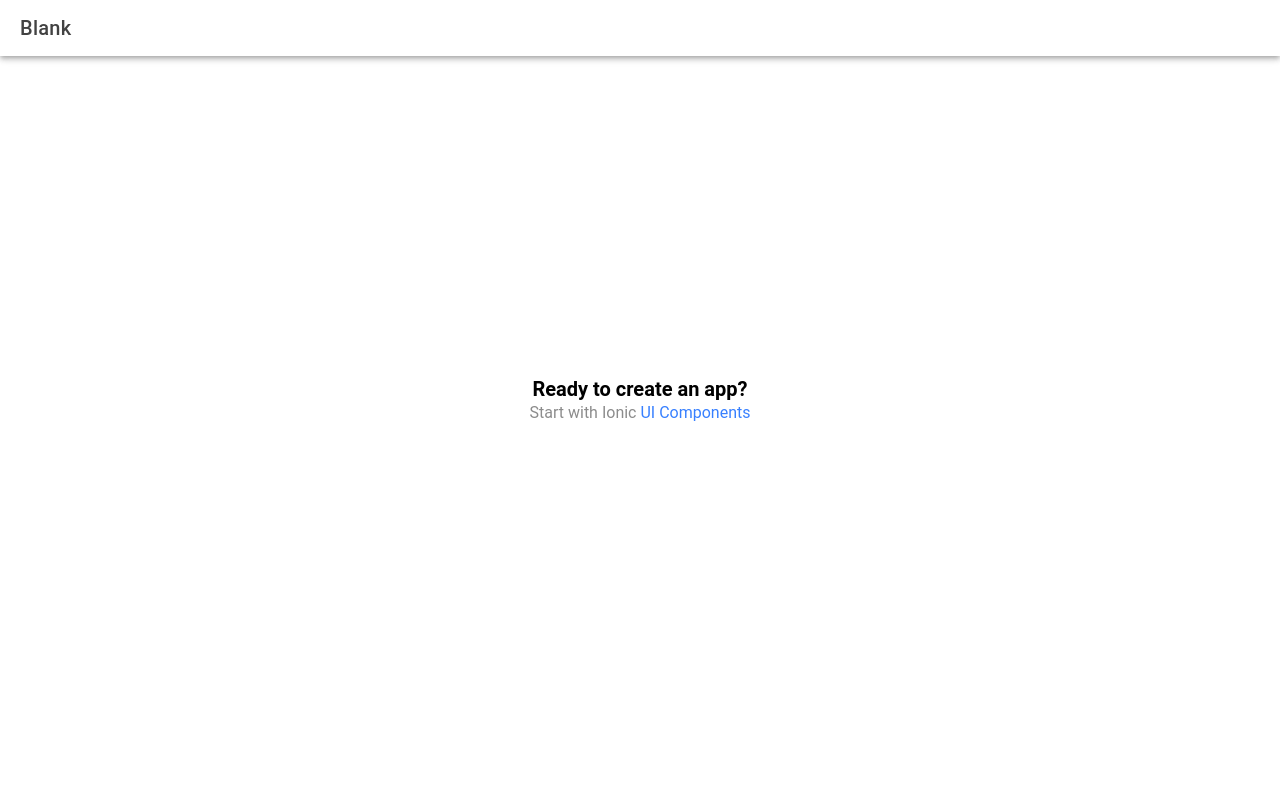
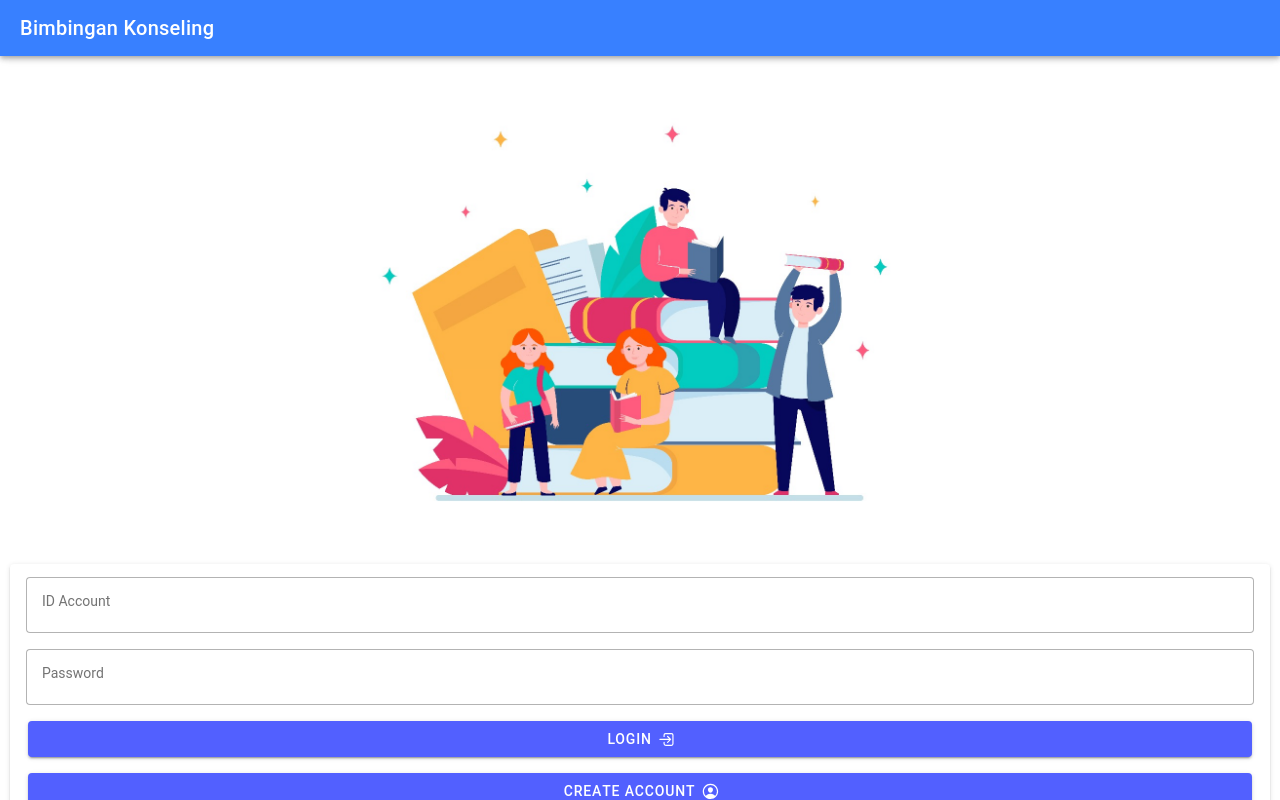
Before and after one commit to VinaRiqqaK07/bk-app-sisfor, a React (Vite) app: page / in a window 1280 px wide. Before the commit this address led to /home. Built offline with nearby package versions, Linux system fonts and the light colour scheme.

Commit message:
Update login feature

```diff
--- a/src/App.tsx
+++ b/src/App.tsx
@@ -2,6 +2,8 @@ import { Redirect, Route } from 'react-router-dom';
 import { IonApp, IonRouterOutlet, setupIonicReact } from '@ionic/react';
 import { IonReactRouter } from '@ionic/react-router';
 import Home from './pages/Home';
+import Login from './pages/Login';
+import Register from './pages/Register';
 
 /* Core CSS required for Ionic components to work properly */
 import '@ionic/react/css/core.css';
@@ -28,12 +30,16 @@ const App: React.FC = () => (
   <IonApp>
     <IonReactRouter>
       <IonRouterOutlet>
+        <Route exact path="/">
+          <Login />
+        </Route>
+        <Route exact path="/register">
+          <Register />
+        </Route>
         <Route exact path="/home">
           <Home />
         </Route>
-        <Route exact path="/">
-          <Redirect to="/home" />
-        </Route>
+
       </IonRouterOutlet>
     </IonReactRouter>
   </IonApp>
--- a/src/main.tsx
+++ b/src/main.tsx
@@ -5,7 +5,7 @@ import App from './App';
 const container = document.getElementById('root');
 const root = createRoot(container!);
 root.render(
-  <React.StrictMode>
+  // <React.StrictMode>
     <App />
-  </React.StrictMode>
+  // </React.StrictMode>
 );
--- a/src/pages/Home.tsx
+++ b/src/pages/Home.tsx
@@ -6,16 +6,12 @@ const Home: React.FC = () => {
   return (
     <IonPage>
       <IonHeader>
-        <IonToolbar>
-          <IonTitle>Blank</IonTitle>
+        <IonToolbar color='warning'>
+          <IonTitle>Blink</IonTitle>
         </IonToolbar>
       </IonHeader>
       <IonContent fullscreen>
-        <IonHeader collapse="condense">
-          <IonToolbar>
-            <IonTitle size="large">Blank</IonTitle>
-          </IonToolbar>
-        </IonHeader>
+        helloworld
         <ExploreContainer />
       </IonContent>
     </IonPage>
--- /dev/null
+++ b/src/pages/Login.tsx
@@ -0,0 +1,47 @@
+import { IonButton, IonCard, IonCardContent, IonContent, IonFooter, IonHeader, IonIcon, IonInput, IonPage, IonTitle, IonToolbar } from '@ionic/react';
+import React from 'react';
+import { logInOutline, personCircleOutline } from 'ionicons/icons';
+import BKlogo from '../assets/BK-logo.jpg'
+const Login: React.FC = () => {
+    const doLogin = (event: any) => {
+        event.preventDefault();
+        console.log('doLogin');
+    };
+    return (
+        <IonPage>
+            <IonHeader>
+                <IonToolbar color={'primary'}>
+                    <IonTitle>
+                        Bimbingan Konseling
+                    </IonTitle>
+                </IonToolbar>
+            </IonHeader>
+            <IonContent scrollY={true}>
+                <div className='ion-text-center ion-padding'>
+                    <img src={BKlogo} alt='BK logo' width={'50%'} height={'80%'} />
+                </div>
+                <IonCard>
+                    <IonCardContent>
+                        <form onSubmit={doLogin}>
+                            <IonInput fill='outline' labelPlacement='floating' label="ID Account" type='text' placeholder='D1212110XX'></IonInput>
+                            <IonInput fill='outline' labelPlacement='floating' label='Password' type='password' className='ion-margin-top'></IonInput>
+                            <IonButton type='submit' color={'secondary'} expand='block' className='ion-margin-top' >
+                                Login
+                                <IonIcon icon={logInOutline} slot='end'></IonIcon>
+                            </IonButton>
+                            <IonButton routerLink='/register' type='button' color={'tertiary'} expand='block' className='ion-margin-top' >
+                                Create Account
+                                <IonIcon icon={personCircleOutline} slot='end'></IonIcon>
+                            </IonButton>
+                        </form>
+                    </IonCardContent>
+                </IonCard>
+            </IonContent>
+            <IonFooter>
+
+            </IonFooter>
+        </IonPage>
+    );
+};
+
+export default Login;
--- /dev/null
+++ b/src/pages/Register.tsx
@@ -0,0 +1,20 @@
+import { IonContent, IonHeader, IonPage, IonTitle, IonToolbar } from '@ionic/react';
+import React from 'react';
+
+const Register: React.FC = () => {
+
+    return (
+        <IonPage>
+            <IonHeader>
+                <IonToolbar>
+                    <IonTitle>Register Page</IonTitle>
+                </IonToolbar>
+            </IonHeader>
+            <IonContent className="ion-padding">
+                UI goes here...
+            </IonContent>
+        </IonPage>
+    );
+};
+
+export default Register;
--- a/src/theme/variables.css
+++ b/src/theme/variables.css
@@ -12,12 +12,12 @@ http://ionicframework.com/docs/theming/ */
   --ion-color-primary-tint: #4c8dff;
 
   /** secondary **/
-  --ion-color-secondary: #3dc2ff;
+  --ion-color-secondary: #5260ff;
   --ion-color-secondary-rgb: 61, 194, 255;
   --ion-color-secondary-contrast: #ffffff;
   --ion-color-secondary-contrast-rgb: 255, 255, 255;
-  --ion-color-secondary-shade: #36abe0;
-  --ion-color-secondary-tint: #50c8ff;
+  --ion-color-secondary-shade: #4854e0;
+  --ion-color-secondary-tint: #6370ff;
 
   /** tertiary **/
   --ion-color-tertiary: #5260ff;
```
Also changed, not shown: package.json (+5 -3 lines), src/assets/BK-logo.jpg (added), 96 other files (tests, documents, lock files or other folders).
